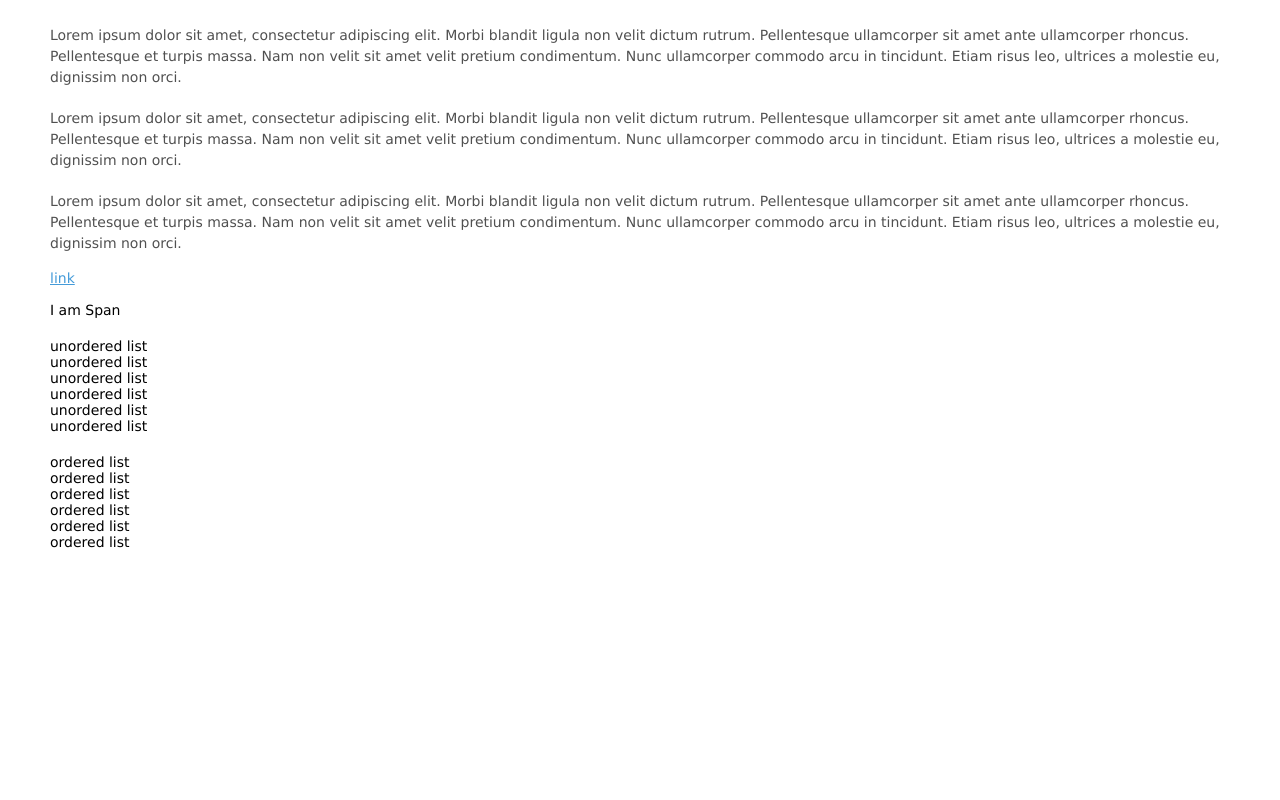
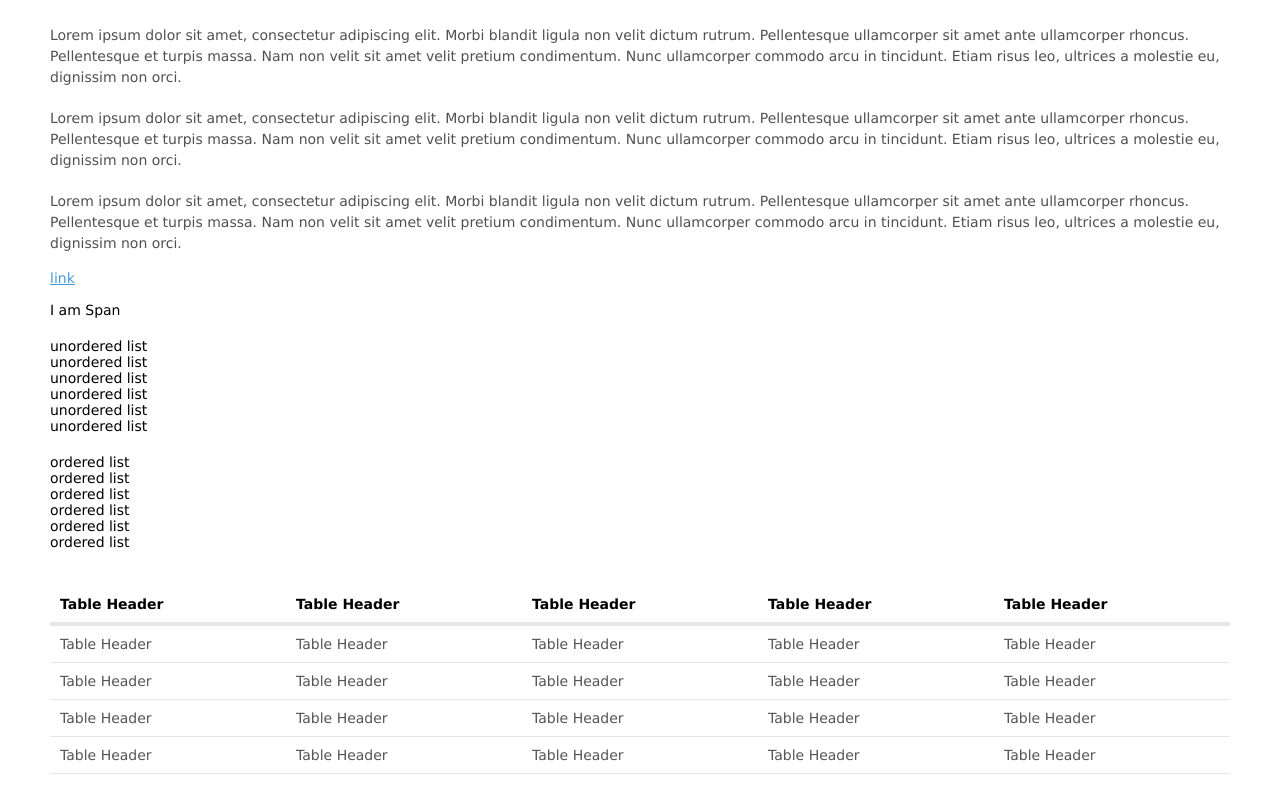
Before and after one commit to bhagavath26/Datatruks_ui, a React (Create React App) app: page /typography in a window 1280 px wide. Shown: the part 569-1369 px from the top of the page. Before the commit the page ends 1189 px from the top, so only its background shows below. Built offline with nearby package versions, Linux system fonts and the light colour scheme.

Commit message:
typography

```diff
--- a/src/components/typography.js
+++ b/src/components/typography.js
@@ -30,7 +30,7 @@ export class Dashboard extends Component {
           <a href="#">link</a>
         </div>
         <br></br>
-        <span className="fi-span">I am Span</span>
+        <span className="cs-span">I am Span</span>
         <ul>
           <li>unordered list</li>
           <li>unordered list</li>
@@ -47,6 +47,50 @@ export class Dashboard extends Component {
           <li>ordered list</li>
           <li>ordered list</li>
         </ol>
+        <br></br>
+        <div className="cs-table-responsive">
+          <table className="cs-table cs-full-width cs-table-border-bottom">
+            <thead>
+              <tr className="cs-text-left">
+                <th>Table Header</th>
+                <th>Table Header</th>
+                <th>Table Header</th>
+                <th>Table Header</th>
+                <th>Table Header</th>
+              </tr>
+            </thead>
+            <tbody>
+              <tr>
+                <td>Table Header</td>
+                <td>Table Header</td>
+                <td>Table Header</td>
+                <td>Table Header</td>
+                <td>Table Header</td>
+              </tr>
+              <tr>
+                <td>Table Header</td>
+                <td>Table Header</td>
+                <td>Table Header</td>
+                <td>Table Header</td>
+                <td>Table Header</td>
+              </tr>
+              <tr>
+                <td>Table Header</td>
+                <td>Table Header</td>
+                <td>Table Header</td>
+                <td>Table Header</td>
+                <td>Table Header</td>
+              </tr>
+              <tr>
+                <td>Table Header</td>
+                <td>Table Header</td>
+                <td>Table Header</td>
+                <td>Table Header</td>
+                <td>Table Header</td>
+              </tr>
+            </tbody>
+          </table>
+        </div>
       </div>
     )
   }
--- a/src/styles/global.scss
+++ b/src/styles/global.scss
@@ -6,6 +6,25 @@ $namespace: "cs";
 $font-family: 'Verdana', 'Tahoma', 'Arial', serif;
 $font-size-default: 14px;
 //$font-size-default: calc(14px + (26 - 14) * ((100vw - 300px) / (1600 - 300)));
+
+
+// Paragraph Styles
+$paragraph-color      : #505050;
+$paragraph-size       : $font-size-default;
+$paragraph-line-height: 1.5em;
+$paragraph-margin     : 20px 0;
+
+// Paragraphs
+p {
+    font-size: $paragraph-size;
+    line-height: $paragraph-line-height;
+    color: $paragraph-color;
+
+    &:last-of-type {
+        margin-bottom: 0;
+    }
+}
+
 
 .font-size-XXS{
     font-size: $font-size-default / 2;
@@ -28,12 +47,6 @@ $font-size-default: 14px;
 .font-size-XXXXL{
     font-size: $font-size-default * 3;
 }
-
-// Paragraph Styles
-$paragraph-color      : #505050;
-$paragraph-size       : $font-size-default;
-$paragraph-line-height: 1.5em;
-$paragraph-margin     : 20px 0;
 
 // Header Styles
 $header-color      : #2c2c2c;
@@ -98,17 +111,6 @@ $border-color: #DADADA;
     -moz-osx-font-smoothing: grayscale;
     -webkit-text-size-adjust: 100%;
     -ms-text-size-adjust: 100%;
-}
-
-// Paragraphs
-p {
-    font-size: $paragraph-size;
-    line-height: $paragraph-line-height;
-    color: $paragraph-color;
-
-    &:last-of-type {
-        margin-bottom: 0;
-    }
 }
 
 // Links
@@ -186,3 +188,43 @@ b,
 ul, ol{
 margin: $paragraph-margin;
 }
+
+
+
+// width
+.cs-full-width {
+    width: 100%;
+}
+
+// table
+.cs-table>thead>tr>th, .cs-table>tbody>tr>td {
+    padding: 10px;
+}
+
+.cs-table>tbody>tr>td {
+    color:#555;
+}
+
+.cs-text-left{
+    text-align: left;
+}
+.cs-text-right{
+    text-align: right;
+}
+.cs-text-middle{
+    text-align: middle;
+}
+
+.cs-table-responsive {
+    overflow-x: auto;
+}
+
+$tableBorderColor: #e6e6e6;
+
+.cs-table-border-bottom>thead>tr>th {
+    border-bottom: 4px $tableBorderColor solid;
+}
+
+.cs-table-border-bottom>tbody>tr>td {
+    border-bottom: 1px $tableBorderColor solid;
+}
```
